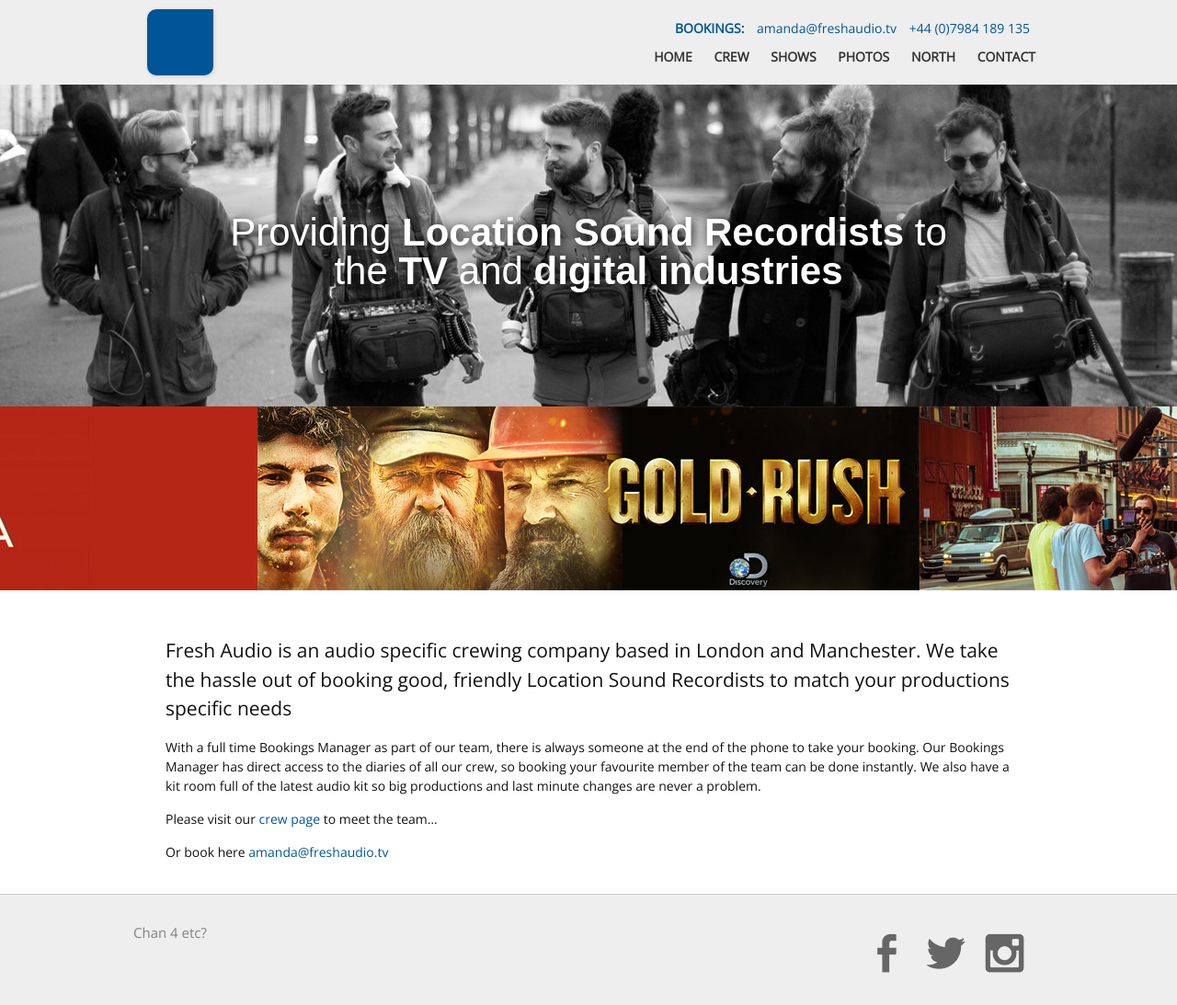
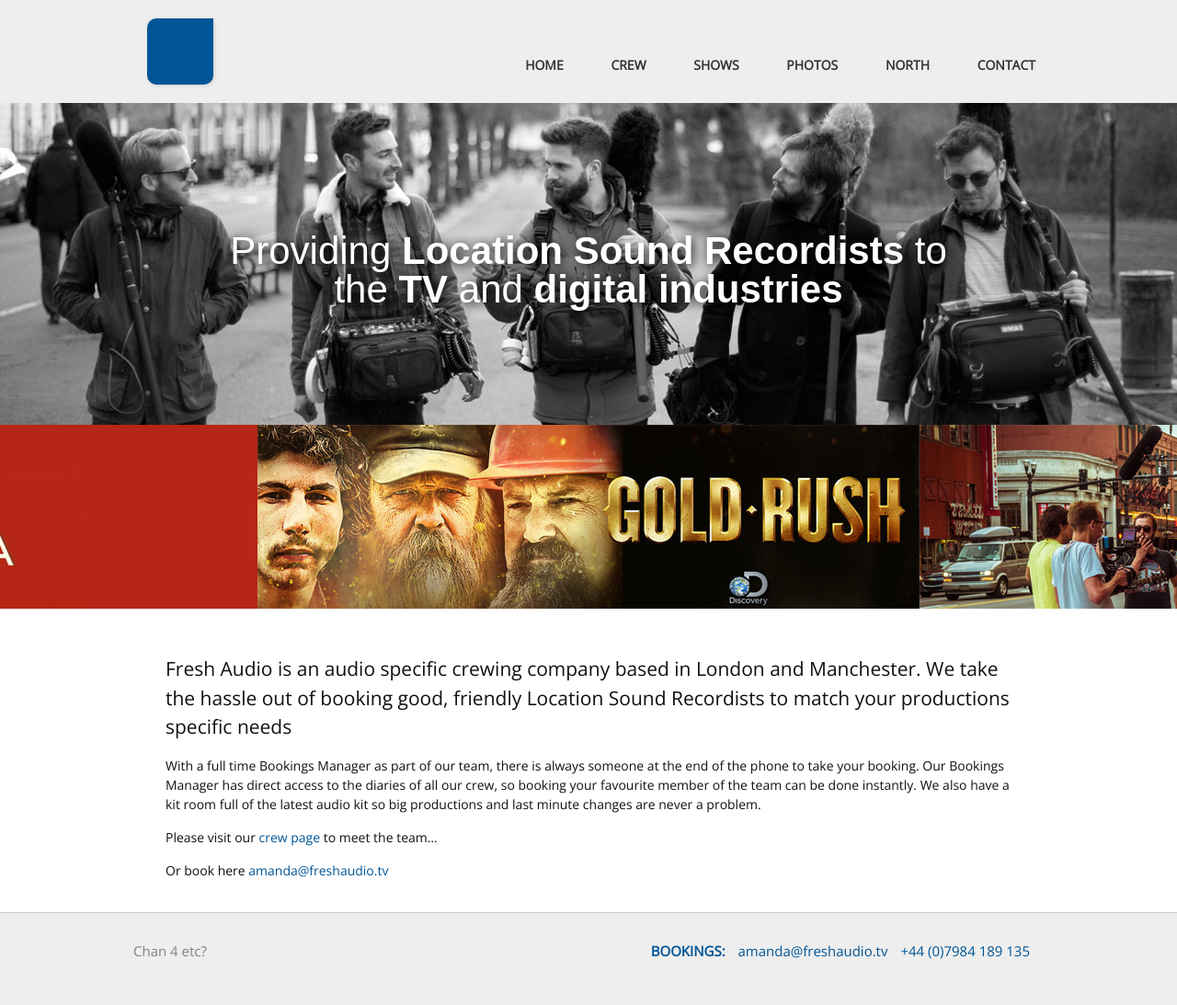
Before and after one commit to freshaudio/fresh-audio, a Jekyll site: the page built from index.md, in a window 1280 px wide. Shown: the whole page at 92% size. Built offline with Jekyll 4.4.1, drawn with Linux system fonts in a browser that asks for light colours; nearby versions of some CDN libraries.

Commit message:
Nav spacing

```diff
--- a/_includes/footer.html
+++ b/_includes/footer.html
@@ -50,6 +50,11 @@
         </ul-->
       </div>
 
+          <div class="site-contact">
+            <b>Bookings:</b> <a href="mailto:{{ site.mandy_email }}" class="site-contact__link">{{ site.mandy_email }}</a> <span class="site-contact__number">+44 (0)7984 189 135</span>
+          </div>
+
+<!--
 
       <div class="icons">
         <a class="icon icon-facebook"  href="//www.facebook.com/pages/Fresh-Audio/801657079882492">Facebook</a>
@@ -57,6 +62,7 @@
         <a class="icon icon-instagram" href="//instagram.com/freshaudio.tv">Instagram</a>
       </div>
 
+-->
     </div>
 
   </div>
--- a/_includes/header.html
+++ b/_includes/header.html
@@ -8,12 +8,6 @@
       </a>
 
     </aside>
-
-
-    <div class="site-contact">
-      <b>Bookings:</b> <a href="mailto:{{ site.mandy_email }}" class="site-contact__link">{{ site.mandy_email }}</a> <span class="site-contact__number">+44 (0)7984 189 135</span>
-    </div>
-
 
     <nav class="site-nav">
       <a href="#" class="menu-icon">
--- a/_sass/_fresh.sass
+++ b/_sass/_fresh.sass
@@ -52,10 +52,11 @@
 .site-nav
   clear: right
   float: right
-  margin: 10px 0 10px 10px
+  margin: 60px 0 10px 10px
   position: relative
   left: 12px // magic number ( 2 * 6 )
-
+  @include media-query(757px)
+    margin-top: 0
 
 .site-logo
   display: none // block
@@ -69,8 +70,8 @@
 .site-branding
   float: left
   color: #333
-  margin-top: 10px
-  margin-bottom: 10px
+  margin-top: 20px
+  margin-bottom: 20px
 
 
 .site-branding__text
@@ -101,8 +102,8 @@
 
 .site-contact
   color: $fresh-blue
-  margin-top: 20px
-  font-family: 'Open Sans'
+  // margin-top: 20px
+  // font-family: 'Open Sans'
   // background-color: $fresh-blue
   // color: white
   // padding: 4px
@@ -199,17 +200,6 @@
     bottom: 0
     right: 30px
 
-// .site-nav
-//   // position: absolute
-//   // bottom: 10px
-//   // right: 150px
-
-// .fresh-boxed
-//   background-color: #CCC
-//   color: white
-//   border-radius: 10px
-//   padding: 10px
-//   display: inline-block
 
 
 .homepage
--- a/_sass/_layout.scss
+++ b/_sass/_layout.scss
@@ -24,7 +24,7 @@
 }
 
 .site-nav {
-    float: right;
+
     // line-height: 56px;
 
     // background-color: yellow;
@@ -54,11 +54,11 @@
 
         // Gaps between nav items, but not on the first one
         &:not(:first-child) {
-            margin-left: 8px;
+            margin-left: 36px;
         }
     }
 
-    @include media-query($on-palm) {
+    @include media-query(757px) {
         position: absolute;
         top: 9px;
         right: 30px;
```
